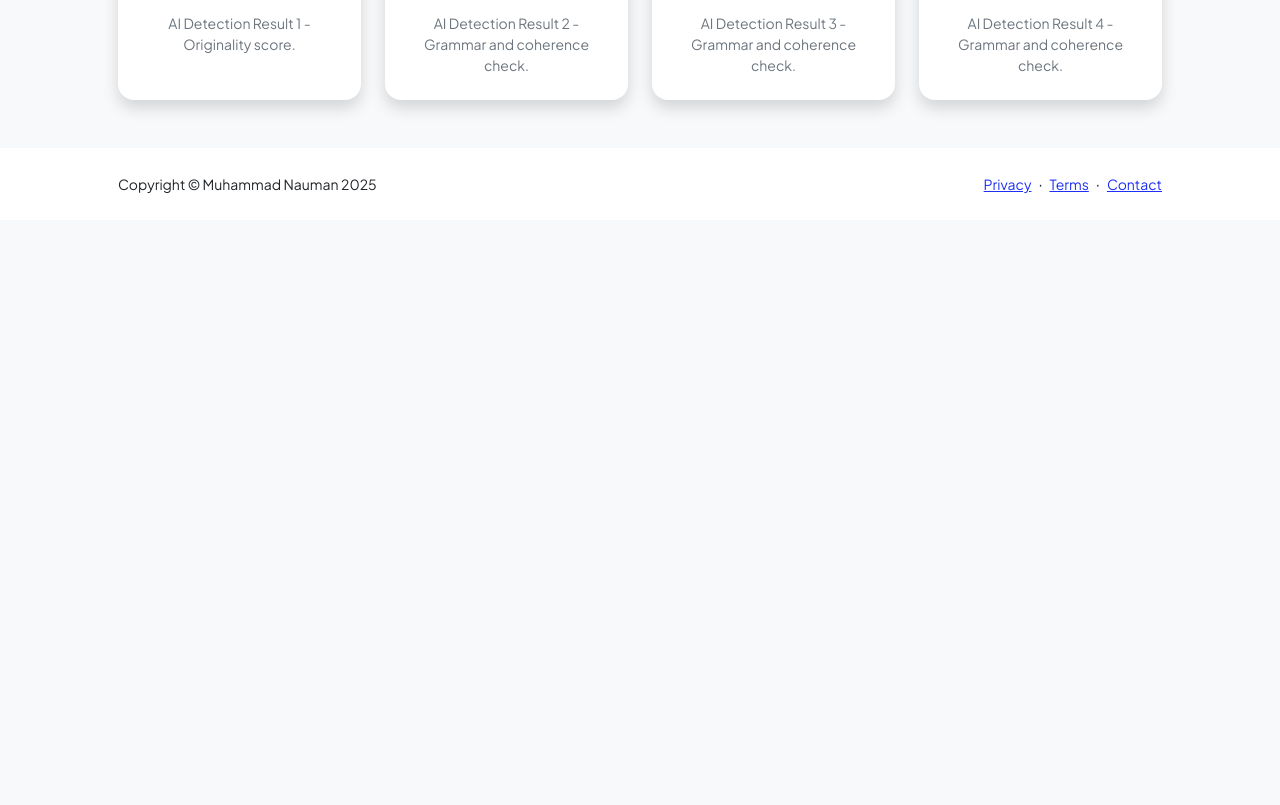
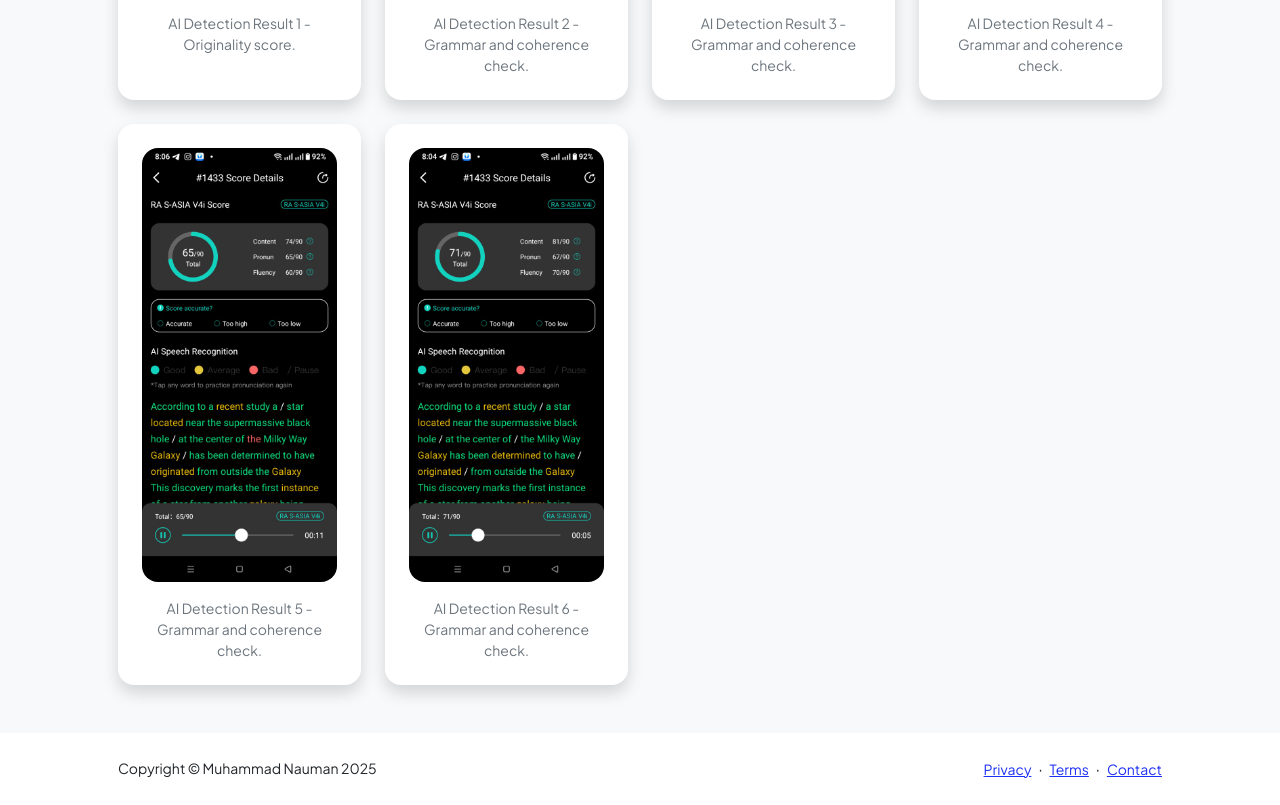
Before and after one commit to mrabdullah0606/nauman, a plain HTML site: page speaking-test.html in a window 1280 px wide. Shown: the part 772-1577 px from the top of the page. Before the commit the page ends 992 px from the top, so only its background shows below. Drawn offline with nearby package versions, Linux system fonts and the light colour scheme.

Commit message:
new ai img

```diff
--- a/speaking-test.html
+++ b/speaking-test.html
@@ -151,6 +151,37 @@
                     </div>
                   </div>
                 </div>
+
+                <!-- AI Detection Image 4 -->
+                <div class="col-12 col-md-6 col-lg-4 col-xl-3">
+                  <div class="card shadow border-0 rounded-4 h-100">
+                    <div class="card-body p-4 text-center">
+                      <img
+                        src="assets/ai5.jpg"
+                        alt="AI Detection 5"
+                        class="img-fluid rounded-4 mb-3"
+                      />
+                      <p class="mb-0 text-muted small">
+                        AI Detection Result 5 - Grammar and coherence check.
+                      </p>
+                    </div>
+                  </div>
+                </div>
+                <!-- AI Detection Image 4 -->
+                <div class="col-12 col-md-6 col-lg-4 col-xl-3">
+                  <div class="card shadow border-0 rounded-4 h-100">
+                    <div class="card-body p-4 text-center">
+                      <img
+                        src="assets/ai6.jpg"
+                        alt="AI Detection 6"
+                        class="img-fluid rounded-4 mb-3"
+                      />
+                      <p class="mb-0 text-muted small">
+                        AI Detection Result 6 - Grammar and coherence check.
+                      </p>
+                    </div>
+                  </div>
+                </div>
               </div>
             </section>
           </div>
```
Also changed, not shown: assets/ai5.jpg (added), assets/ai6.jpg (added).
